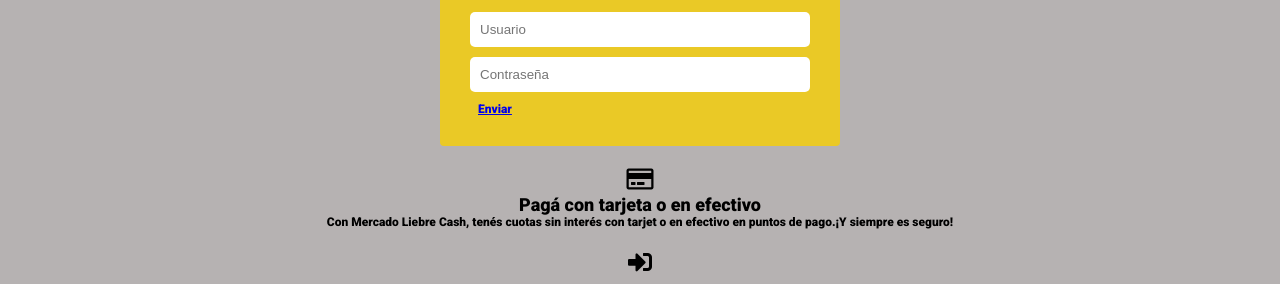
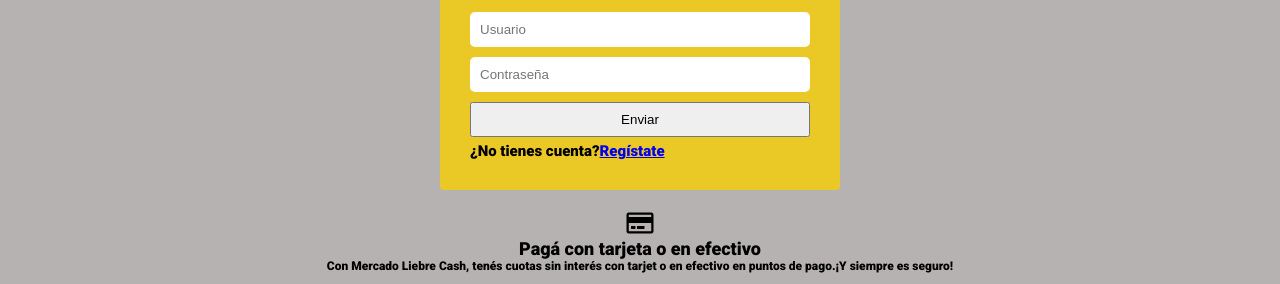
Before and after one commit to paoguzmanok/Mercado-Liebre, a website: page views/login.html in a window 1280 px wide. Shown: the part 507-791 px from the top of the page. Drawn offline with Linux system fonts and the light colour scheme; files whose address does not match are found by name; a web font is replaced by a local one.

Commit message:
modifica boton de formulario login

```diff
--- a/views/login.html
+++ b/views/login.html
@@ -51,14 +51,16 @@ rel="stylesheet" />
 
     </header>
     <main>
-        <form action="login" method="get" class="login">
+        <form action="/" method="get" class="login">
             <h1 class="titulo-login">Login</h1>
             <label for="usuario"></label>
             <input type="text" name="usuario" id="usuario" placeholder="Usuario" class="input-login">
             <label for="contraseña"></label>
             <input type="password" name="contraseña" id="contraseña" placeholder="Contraseña" class="input-login">
-             <a href="/" class="boton-enviar">Enviar</a>
-
+             <button type="submit" class="boton-enviar">Enviar</button>
+             <div class="a-register">
+             <p>¿No tienes cuenta?</p> <a href="register"><p> Regístate</p></a>
+             </div>
         </form>
     </main>
     <footer>
```
